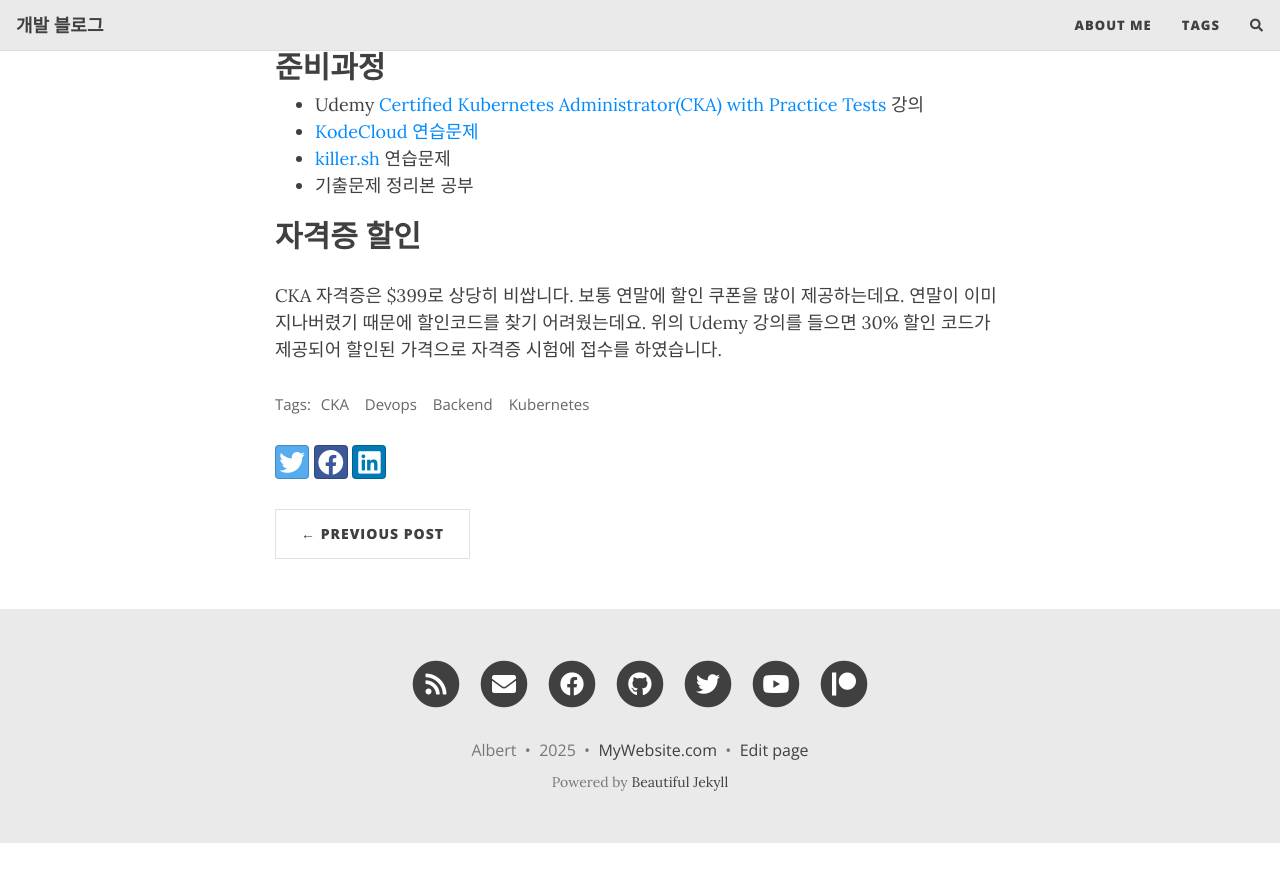
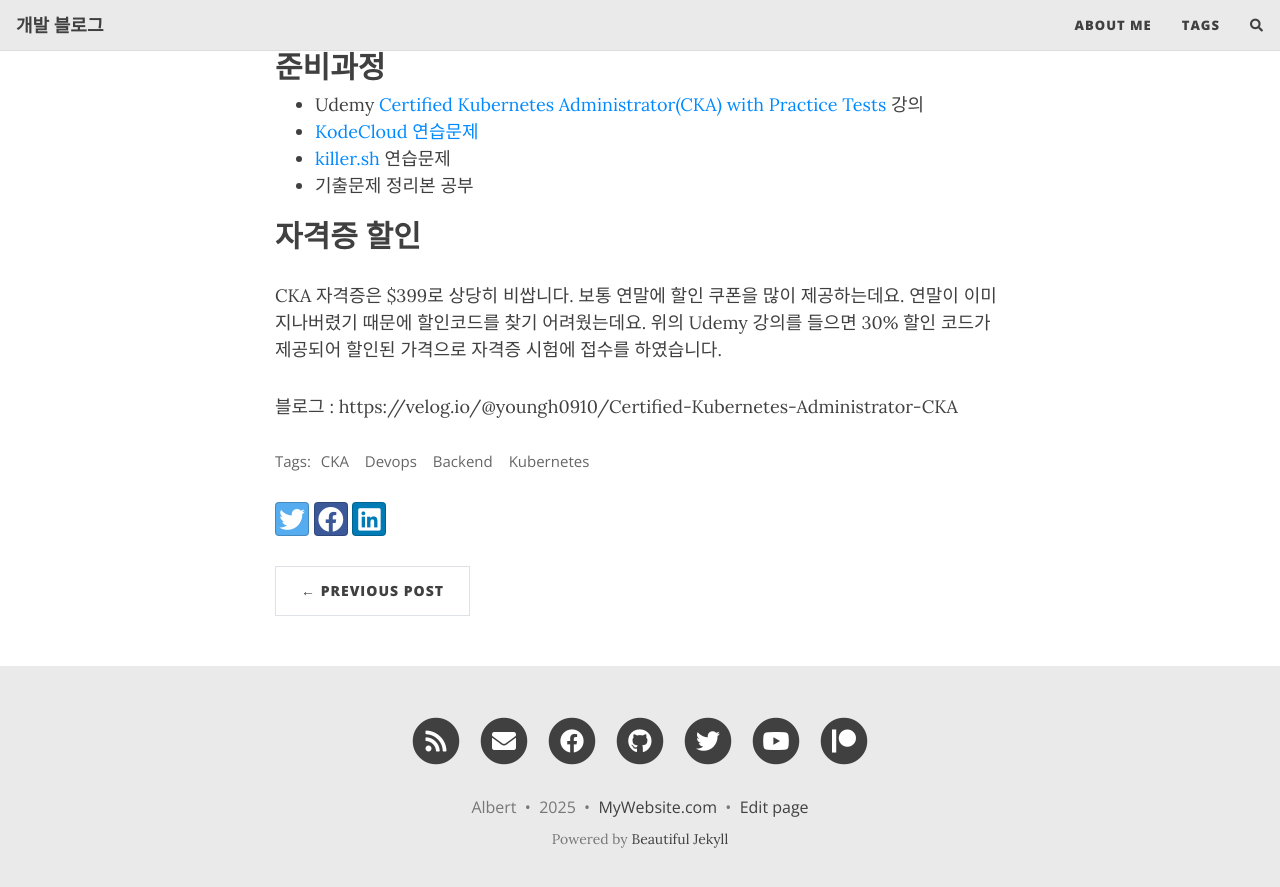
Before and after one commit to Jyoungho/Jyoungho.github.io, a Jekyll site: the page built from _posts/2025-01-17-CKA-start.md, in a window 1280 px wide and 900 px high, scrolled down 751 px. Shown: the top 887 px of the window. Built offline with Jekyll 4.4.1, drawn with Linux system fonts in a browser that asks for light colours; nearby versions of some CDN libraries; comment, search, counter and statistics services are not loaded; before the commit the page ends 1594 px from its top, so only the background shows below that.

Commit message:
fix: 블로그 주소 추가 (CKA start)

```diff
--- a/_posts/2025-01-17-CKA-start.md
+++ b/_posts/2025-01-17-CKA-start.md
@@ -24,3 +24,6 @@
 
 ## 자격증 할인
 CKA 자격증은 $399로 상당히 비쌉니다. 보통 연말에 할인 쿠폰을 많이 제공하는데요. 연말이 이미 지나버렸기 때문에 할인코드를 찾기 어려웠는데요. 위의 Udemy 강의를 들으면 30% 할인 코드가 제공되어 할인된 가격으로 자격증 시험에 접수를 하였습니다.
+
+
+블로그 : https://velog.io/@youngh0910/Certified-Kubernetes-Administrator-CKA
```
